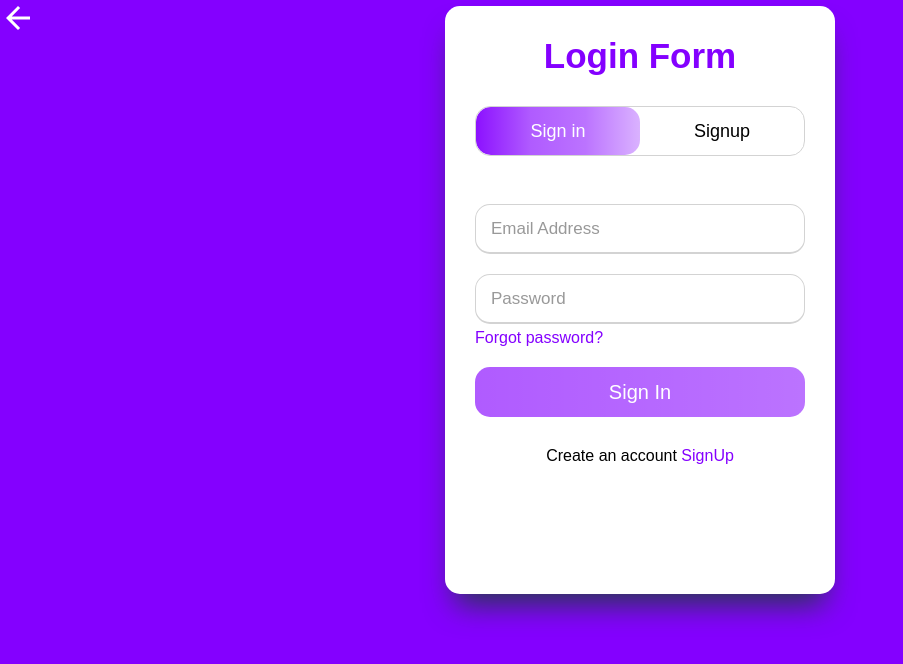
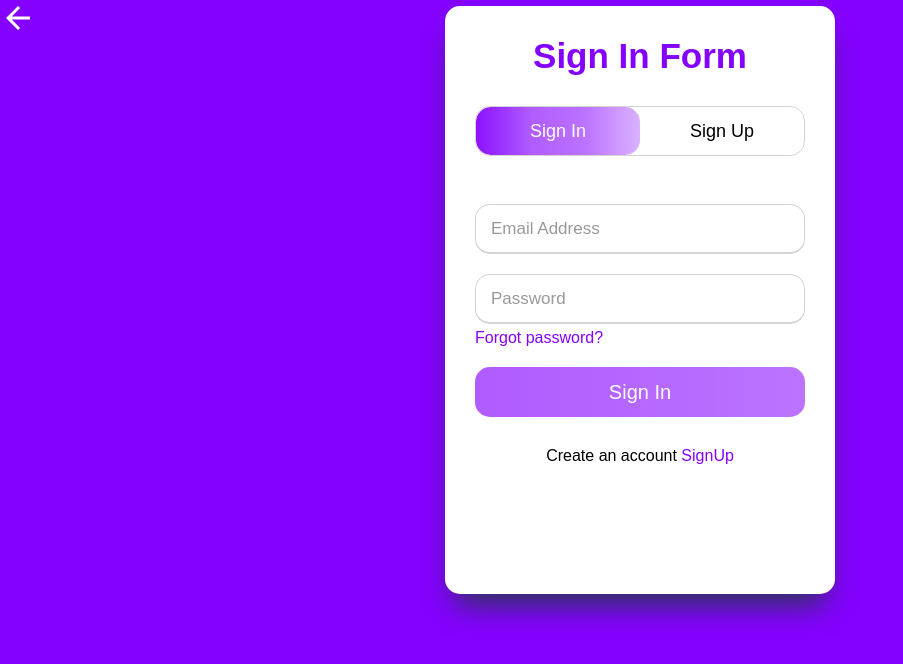
Before and after one commit to BehradHashemi/KT-KeytiFront, a plain HTML site: page Pages/signIn.html in a window 1280 px wide. Shown: the whole page, without its empty margins (0-903 px from the left). Drawn offline with Linux system fonts and the light colour scheme.

Commit message:
Update signIn.html

```diff
--- a/Pages/signIn.html
+++ b/Pages/signIn.html
@@ -18,15 +18,15 @@
     </a>
     <div class="wrapper">
         <div class="title-text">
-            <div class="title login">Login Form</div>
-            <div class="title signup">Signup Form</div>
+            <div class="title login">Sign In Form</div>
+            <div class="title signup">Sign Up Form</div>
         </div>
         <div class="form-container">
             <div class="slide-controls">
                 <input type="radio" name="slide" id="login" checked>
                 <input type="radio" name="slide" id="signup">
-                <label for="login" class="slide login">Sign in</label>
-                <label for="signup" class="slide signup">Signup</label>
+                <label for="login" class="slide login">Sign In</label>
+                <label for="signup" class="slide signup">Sign Up</label>
                 <div class="slider-tab"></div>
             </div>
             <div class="form-inner">
@@ -61,9 +61,9 @@
                     </div>
                     <div class="field btn">
                         <div class="btn-layer"></div>
-                        <input type="submit" value="Signup">
+                        <input type="submit" value="Sign Up">
                     </div>
-                    <div class="signup-link">Already have an account? <a href="">Login</a></div>
+                    <div class="signup-link">Already have an account? <a href="">Sign In</a></div>
                 </form>
             </div>
         </div>
```
